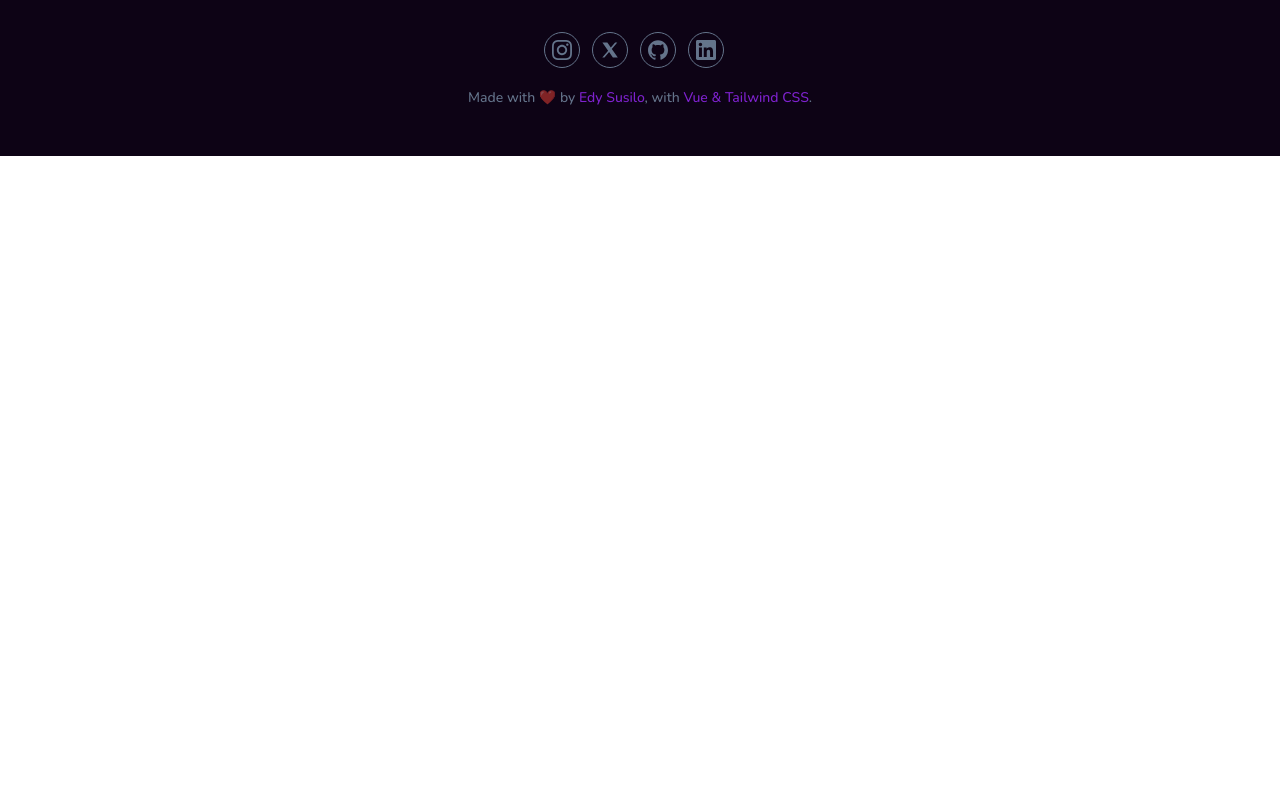
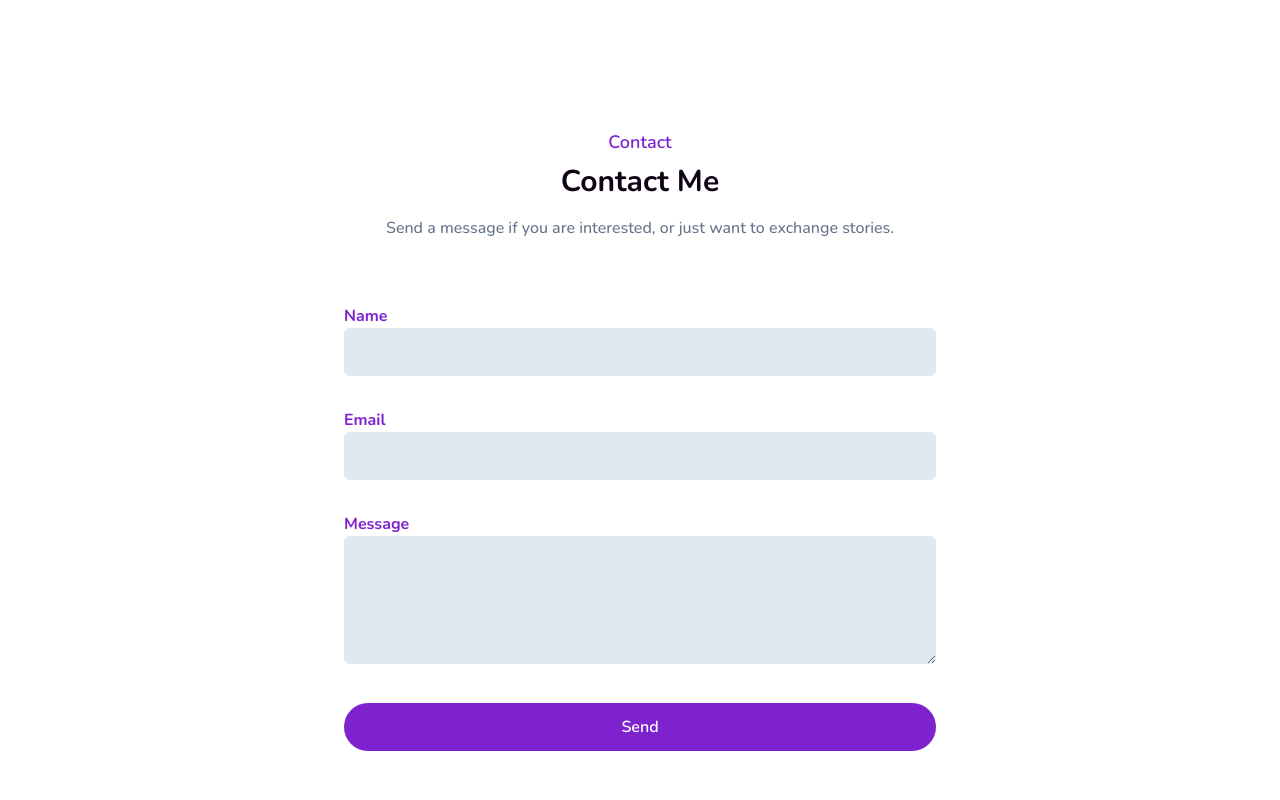
Before and after one commit to olisuside/porto-vue, a Vue app: page / in a window 1280 px wide. Shown: the part 2380-3180 px from the top of the page. Before the commit the page ends 2536 px from the top, so only its background shows below. Built offline with nearby package versions, Linux system fonts and the light colour scheme.

Commit message:
update contact me and add emailjs

```diff
--- a/package.json
+++ b/package.json
@@ -11,6 +11,7 @@
   "dependencies": {
     "@headlessui/vue": "^1.7.22",
     "@heroicons/vue": "^2.1.3",
+    "emailjs-com": "^3.2.0",
     "vue": "^3.4.21"
   },
   "devDependencies": {
--- a/src/App.vue
+++ b/src/App.vue
@@ -16,6 +16,7 @@ import Footer from './components/Footer.vue'
     <Hero />
     <About />
     <Project />
+    <Contact />
 
     <Footer />
 
--- a/src/components/Contact.vue
+++ b/src/components/Contact.vue
@@ -47,6 +47,8 @@
 </template>
 
 <script>
+import emailjs from 'emailjs-com';
+
 export default {
     data() {
         return {
@@ -61,10 +63,18 @@ export default {
     },
     methods: {
         submitForm() {
-            // Simulate form submission (replace with actual form handling)
-            console.log('Form submitted with data:', this.formData);
-            this.showForm = false; // Hide the form
-            this.formSubmitted = true; // Show success message
+            const serviceID = 'service_mam5mip'; // Ganti dengan Service ID Anda
+            const templateID = 'template_emotid8'; // Ganti dengan Template ID Anda
+            const userID = 'hUB1ZcFrIopoZ1udv'; // Ganti dengan User ID Anda
+
+            emailjs.send(serviceID, templateID, this.formData, userID)
+                .then((response) => {
+                    console.log('SUCCESS!', response.status, response.text);
+                    this.showForm = false; // Hide the form
+                    this.formSubmitted = true; // Show success message
+                }, (error) => {
+                    console.log('FAILED...', error);
+                });
         }
     }
 };
@@ -72,7 +82,7 @@ export default {
 
 <style scoped>
 .fade-enter-active, .fade-leave-active {
-    transition: opacity 0.5s;
+    transition: opacity 0.2s;
 }
 .fade-enter, .fade-leave-to {
     opacity: 0;
```
Also changed, not shown: 1 other file (tests, documents, lock files or other folders).
